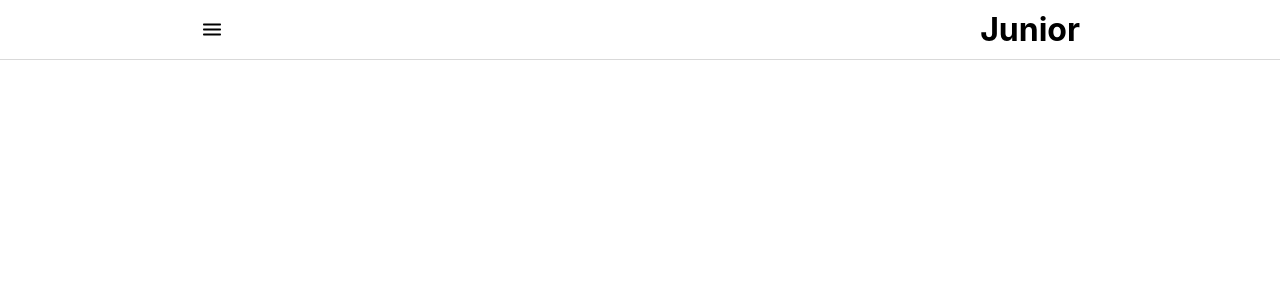
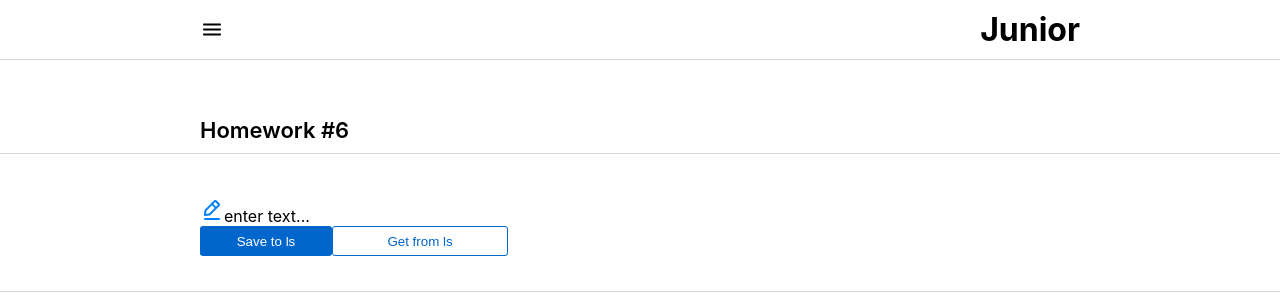
Before and after one commit to Alexmiroha/homework-IT-incubator, a React (Create React App) app: page /#/junior in a window 1280 px wide. Shown: the top 300 px of the page. Built offline with nearby package versions, Linux system fonts and the light colour scheme.

Commit message:
HW6 done

```diff
--- a/src/s2-homeworks/hw05/pages/Junior.tsx
+++ b/src/s2-homeworks/hw05/pages/Junior.tsx
@@ -1,4 +1,5 @@
 import React from 'react'
+import HW6 from "../../hw06/HW6";
 // import HW6 from '../../hw06/HW6'
 // import HW7 from '../../hw07/HW7'
 // import HW8 from '../../hw08/HW8'
@@ -7,7 +8,7 @@ import React from 'react'
 function Junior() {
     return (
         <div id={'hw5-page-junior'}>
-            {/*<HW6 />*/}
+            <HW6 />
             {/*<HW7 />*/}
             {/*<HW8 />*/}
             {/*<HW9 />*/}
--- a/src/s2-homeworks/hw06/HW6.tsx
+++ b/src/s2-homeworks/hw06/HW6.tsx
@@ -19,7 +19,8 @@ const HW6 = () => {
     }
     const restore = () => {
         // делают студенты
-
+        let localValue = restoreState<string>('hw6-editable-span-value', value)
+        setValue(localValue)
     }
 
     return (
--- a/src/s2-homeworks/hw06/common/c4-SuperEditableSpan/SuperEditableSpan.tsx
+++ b/src/s2-homeworks/hw06/common/c4-SuperEditableSpan/SuperEditableSpan.tsx
@@ -23,7 +23,7 @@ type SuperEditableSpanType = Omit<DefaultInputPropsType, 'type'> & {
     onEnter?: () => void
     error?: string
 
-    spanProps?: DefaultSpanPropsType  & {defaultText?: string}// пропсы для спана
+    spanProps?: DefaultSpanPropsType & { defaultText?: string }// пропсы для спана
 }
 
 const SuperEditableSpan: React.FC<SuperEditableSpanType> = (
@@ -42,19 +42,19 @@ const SuperEditableSpan: React.FC<SuperEditableSpanType> = (
 
     const onEnterCallback = () => {
         // выключить editMode при нажатии Enter // делают студенты
-
+        setEditMode(false)
         onEnter?.()
     }
     const onBlurCallback = (e: React.FocusEvent<HTMLInputElement>) => {
         // выключить editMode при нажатии за пределами инпута // делают студенты
-
+        setEditMode(false)
         onBlur?.(e)
     }
     const onDoubleClickCallBack = (
         e: React.MouseEvent<HTMLSpanElement, MouseEvent>
     ) => {
         // включить editMode при двойном клике // делают студенты
-
+        setEditMode(true)
         onDoubleClick?.(e)
     }
 
```
